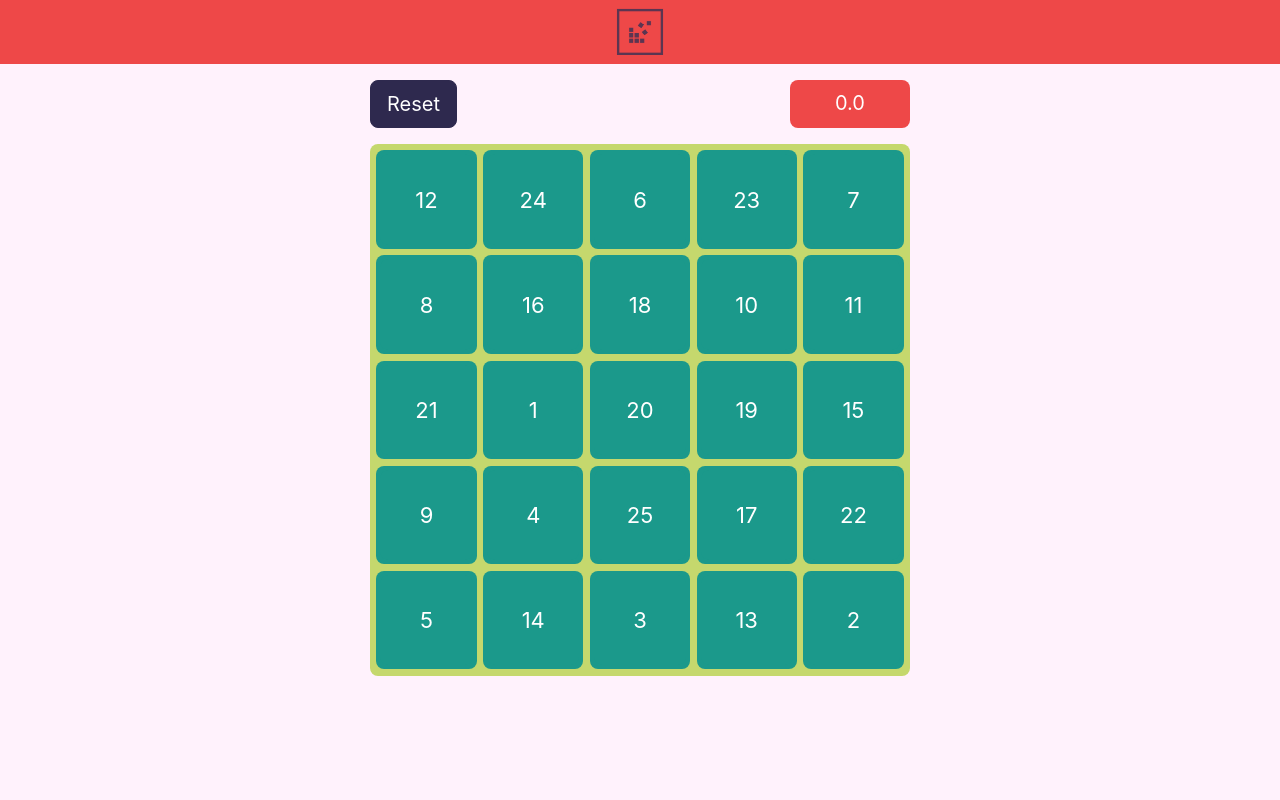
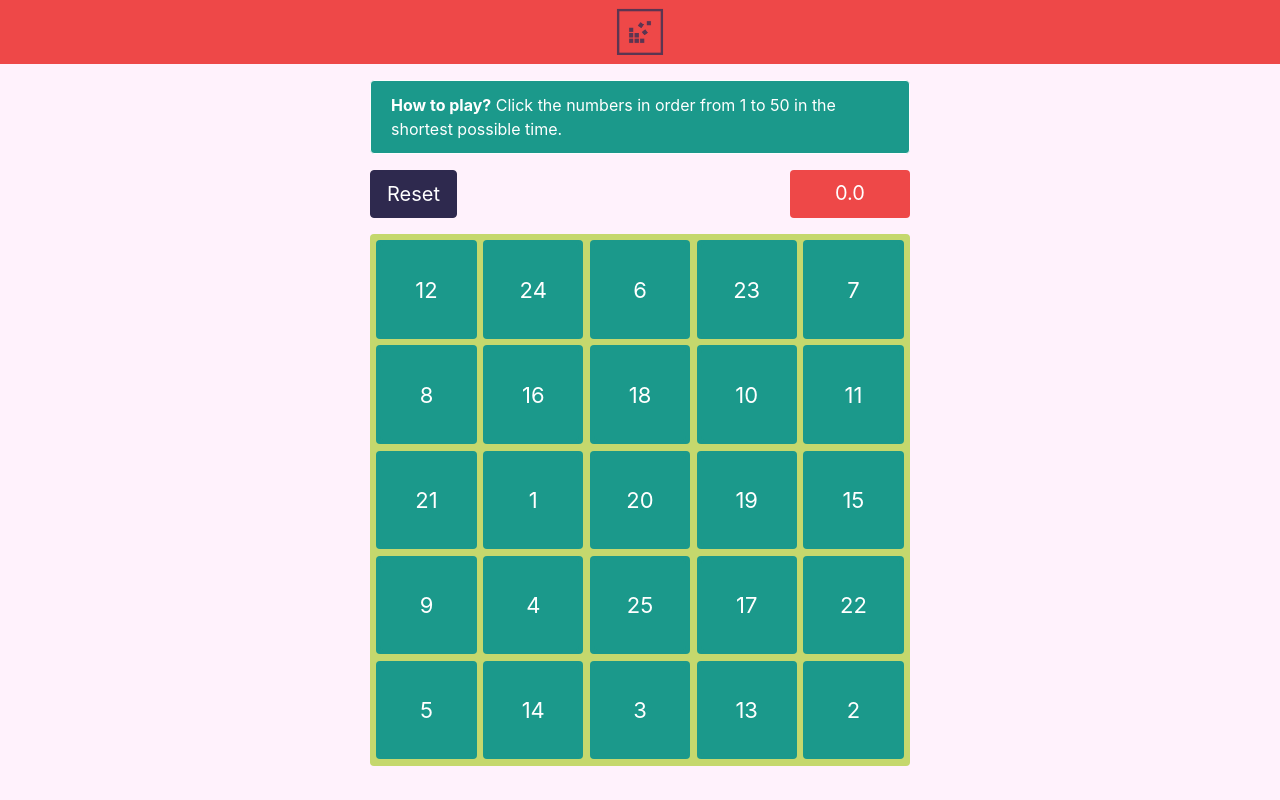
Before and after one commit to jomanlk/1to50, a React (Create React App) app: page / in a window 1280 px wide. Built offline with nearby package versions, Linux system fonts and the light colour scheme; the HTML template or start-up script is replaced by a standard one.

Commit message:
- tweaked the UI and styles - added an info alert

```diff
--- a/public/index.html
+++ b/public/index.html
@@ -5,10 +5,10 @@
 
     <link rel="icon" href="%PUBLIC_URL%/favicon.png" />
     <meta name="viewport" content="width=device-width, initial-scale=1" />
-    <meta name="theme-color" content="#000000" />
+    <meta name="theme-color" content="#ee4848" />
     <meta
       name="description"
-      content="Web site created using create-react-app"
+      content="Click from 1 to 50. That's pretty much it."
     />
     <link rel="apple-touch-icon" href="%PUBLIC_URL%/logo192.png" />
     <!--
@@ -26,7 +26,7 @@
       Learn how to configure a non-root public URL by running `npm run build`.
     -->
     <link rel="stylesheet" href="%PUBLIC_URL%/css/bootstrap.min.css" />
-    <title>1to50</title>
+    <title>1to50 Game</title>
 
     <script>
       if ("serviceWorker" in navigator) {
--- a/src/App.css
+++ b/src/App.css
@@ -67,11 +67,16 @@ body {
 }
 
 .btn {
-  border-radius: 0.5rem;
+  border-radius: 0.25rem;
 }
 
 .big-button {
   font-size: 2rem;
+}
+
+.alert-light {
+  background: #1b998b;
+  color: #fff;
 }
 
 .btn-game-start {
@@ -95,7 +100,7 @@ body {
   background: #c5d86d;
   padding: 0.2rem;
   text-align: center;
-  border-radius: 0.5rem;
+  border-radius: 0.25rem;
   display: flex;
   flex-direction: column;
 }
@@ -106,7 +111,7 @@ body {
   display: flex;
   flex: 1 1;
   margin: 0.2rem;
-  border-radius: 0.5rem;
+  border-radius: 0.25rem;
   overflow: hidden;
   padding-top: calc(20% - 0.5rem);
   height: 0;
@@ -126,7 +131,7 @@ body {
   font-size: 22px;
   line-height: 50px;
   background: #1b998b;
-  border-radius: 8px;
+  border-radius: 0.25rem;
   margin: 0.25rem;
   height: calc(100% - 0.5rem);
   width: calc(100% - 0.5rem);
@@ -148,7 +153,7 @@ body {
 
 .game-timer {
   background-color: #ee4848;
-  border-radius: 0.5rem;
+  border-radius: 0.25rem;
   padding: 0.5rem 1rem;
   font-size: 1.25rem;
   line-height: 1.5;
--- a/src/pages/GamePage.js
+++ b/src/pages/GamePage.js
@@ -42,6 +42,10 @@ const GamePage = () => {
     <div className="row game-page">
       <div className="col-12">
         <div className="narrow-wrap">
+          <div className="alert alert-light col-12" role="alert">
+            <strong>How to play?</strong> Click the numbers in order from 1 to
+            50 in the shortest possible time.
+          </div>
           <div className="row mb-3">
             <div className="col-6 ">
               <button
```
Also changed, not shown: public/manifest.json (deleted).
